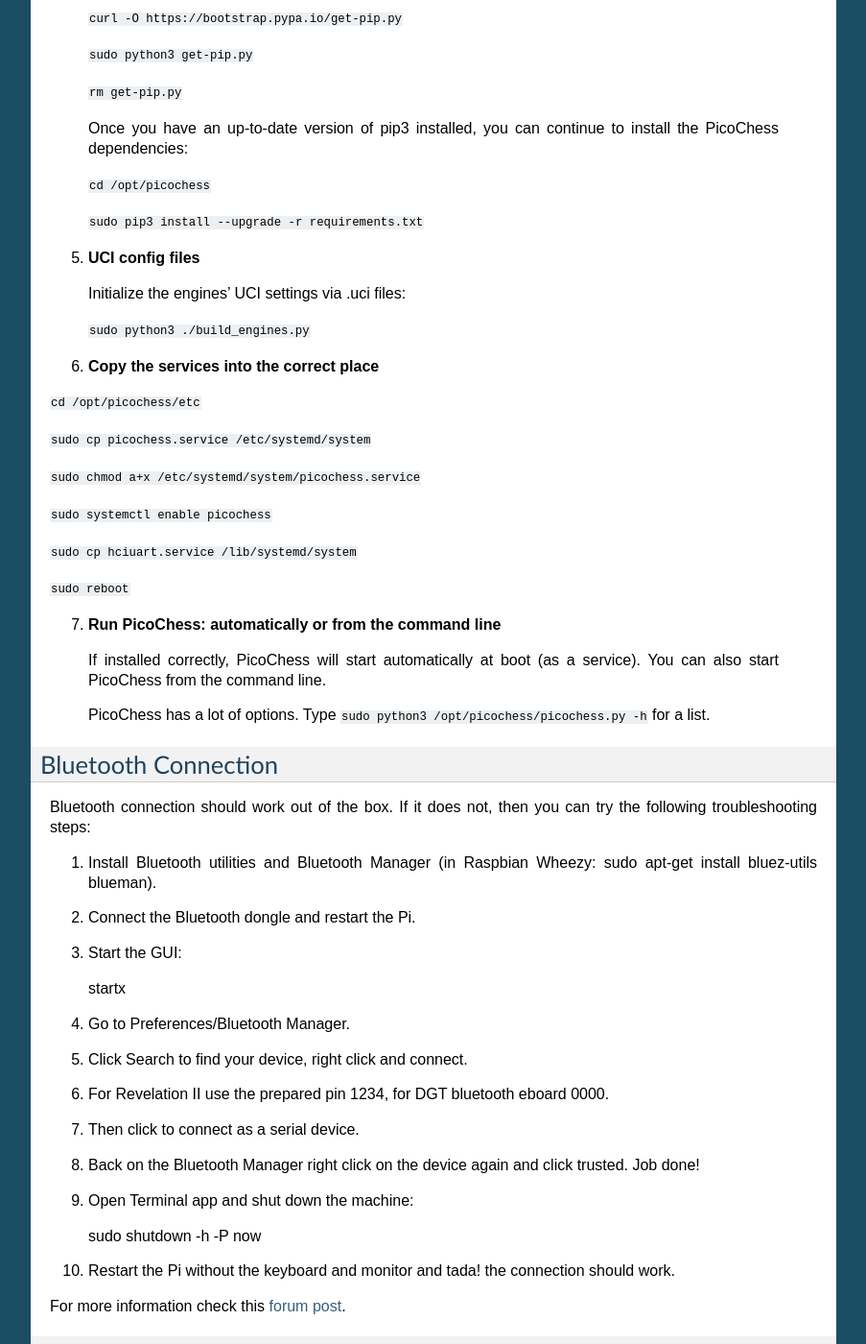
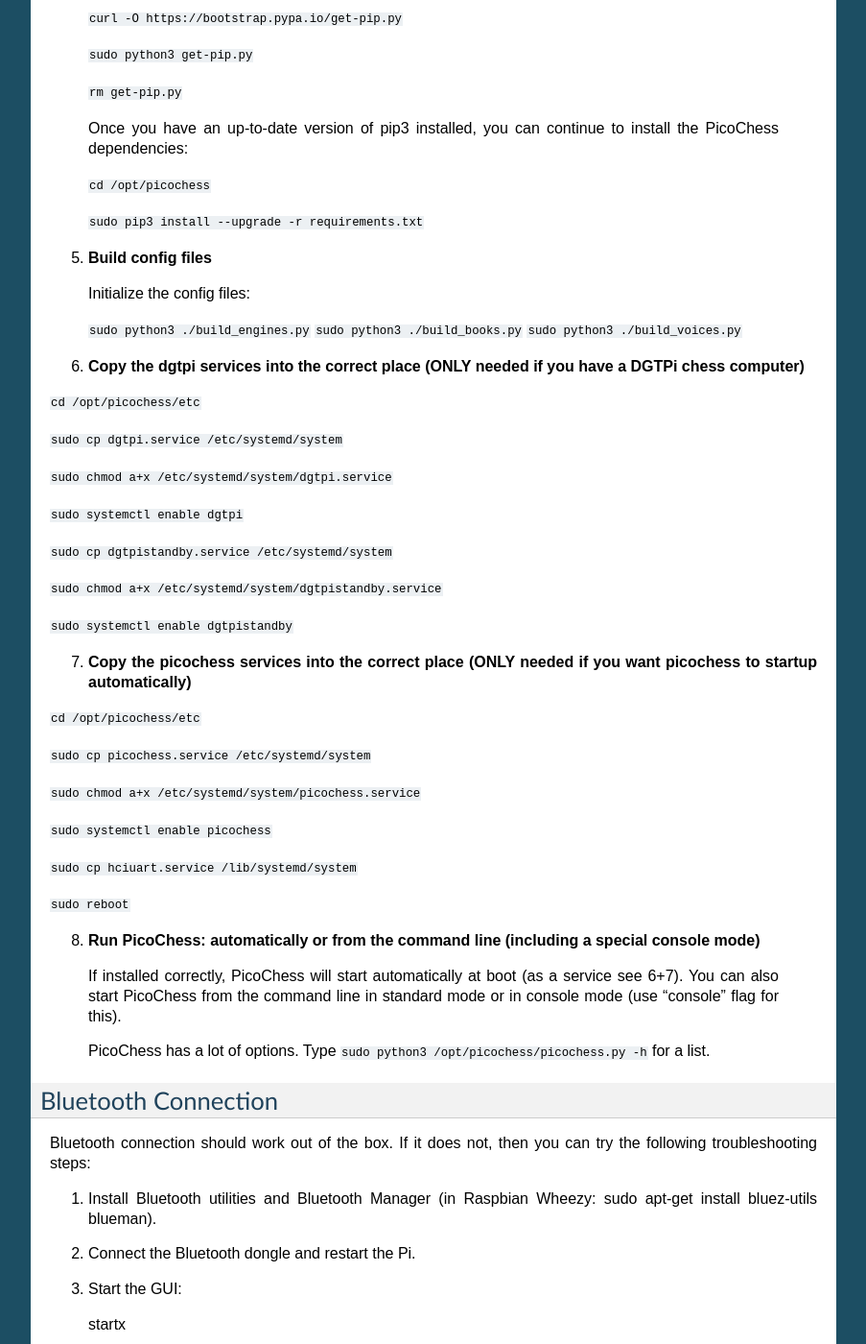
Before and after one commit to jromang/picochess, a Sphinx documentation site: the page built from docs/installation.rst, in a window 1280 px wide and 1400 px high, scrolled down 2496 px. Shown: the whole window at 96% size, without its empty margins (198-1101 px from the left). Built offline with Sphinx 7.4.7, drawn with Linux system fonts in a browser that asks for light colours; some of the changed text lies outside the part shown.

Commit message:
update docu

```diff
--- a/docs/installation.rst
+++ b/docs/installation.rst
@@ -137,7 +137,8 @@
 
 4. **Install dependencies**
 
-  To install the dependencies, you need to use pip3. If you are using Raspbian Jessie, your pip3 installation is probably outdated, resulting in IncompleteRead errors. You can update pip3 as follows:
+  To install the dependencies, you need to use pip3. If you are using Raspbian Jessie, your pip3 installation is
+  probably outdated, resulting in IncompleteRead errors. You can update pip3 as follows:
 
   ``cd``
 
@@ -153,13 +154,31 @@
 
   ``sudo pip3 install --upgrade -r requirements.txt``
 
-5. **UCI config files**
+5. **Build config files**
 
-  Initialize the engines' UCI settings via .uci files:
+  Initialize the config files:
 
   ``sudo python3 ./build_engines.py``
+  ``sudo python3 ./build_books.py``
+  ``sudo python3 ./build_voices.py``
 
-6. **Copy the services into the correct place**
+6. **Copy the dgtpi services into the correct place (ONLY needed if you have a DGTPi chess computer)**
+
+``cd /opt/picochess/etc``
+
+``sudo cp dgtpi.service /etc/systemd/system``
+
+``sudo chmod a+x /etc/systemd/system/dgtpi.service``
+
+``sudo systemctl enable dgtpi``
+
+``sudo cp dgtpistandby.service /etc/systemd/system``
+
+``sudo chmod a+x /etc/systemd/system/dgtpistandby.service``
+
+``sudo systemctl enable dgtpistandby``
+
+7. **Copy the picochess services into the correct place (ONLY needed if you want picochess to startup automatically)**
 
 ``cd /opt/picochess/etc``
 
@@ -173,9 +192,10 @@
 
 ``sudo reboot``
 
-7. **Run PicoChess: automatically or from the command line**
+8. **Run PicoChess: automatically or from the command line (including a special console mode)**
 
-  If installed correctly, PicoChess will start automatically at boot (as a service). You can also start PicoChess from the command line.
+  If installed correctly, PicoChess will start automatically at boot (as a service see 6+7).
+  You can also start PicoChess from the command line in standard mode or in console mode (use "console" flag for this).
 
   PicoChess has a lot of options. Type ``sudo python3 /opt/picochess/picochess.py -h`` for a list.
 
@@ -244,5 +264,5 @@
 
 Please keep in mind that your picochess.ini file must suit the version of picochess.
 Old picochess.ini versions might not work with newer versions of picochess (picochess.ini.example is always valid).
-If you update picochess by hand or by providing the "inet" flag please take a look for changed settings and update
-picochess.ini accordingly.
+If you update picochess by hand or by providing the "enable-update" flag please take a look for changed settings and
+update picochess.ini accordingly.
```
Also changed, not shown: dgtdisplay.py (+9 -9 lines).
